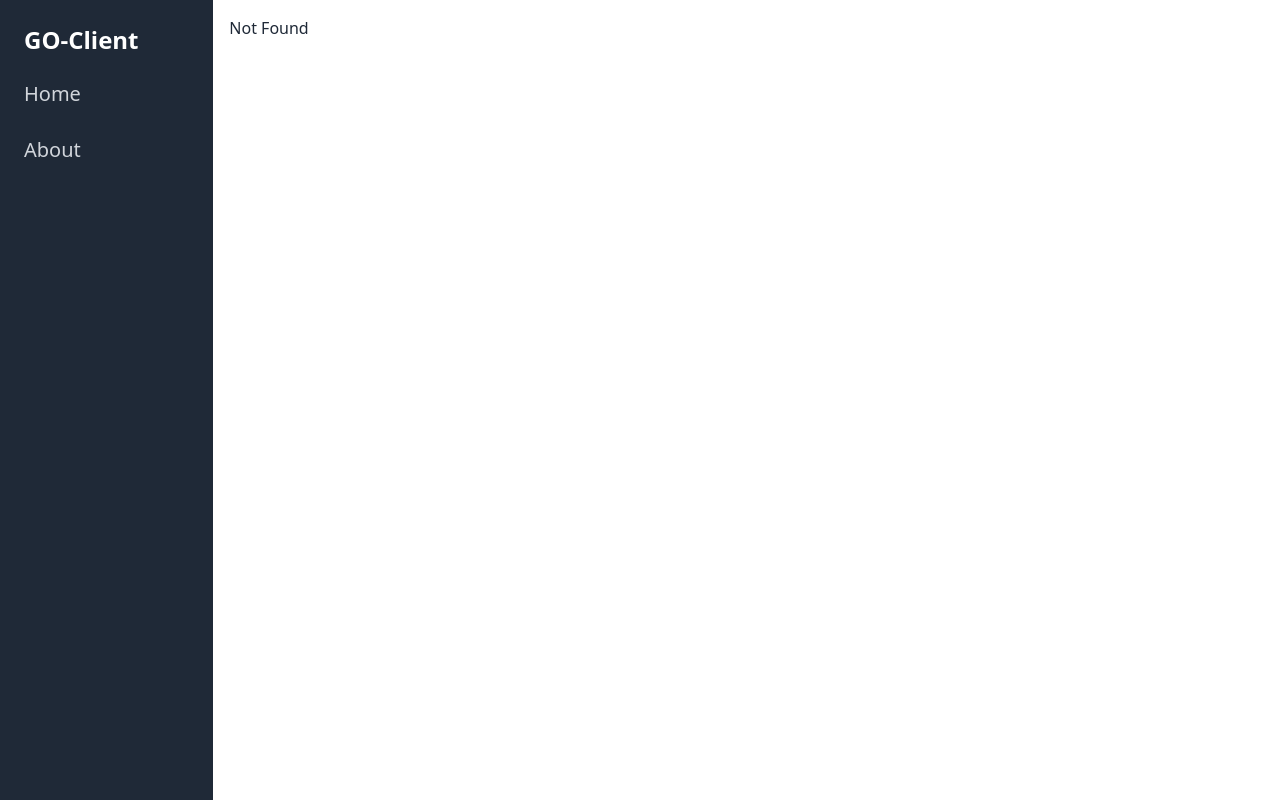
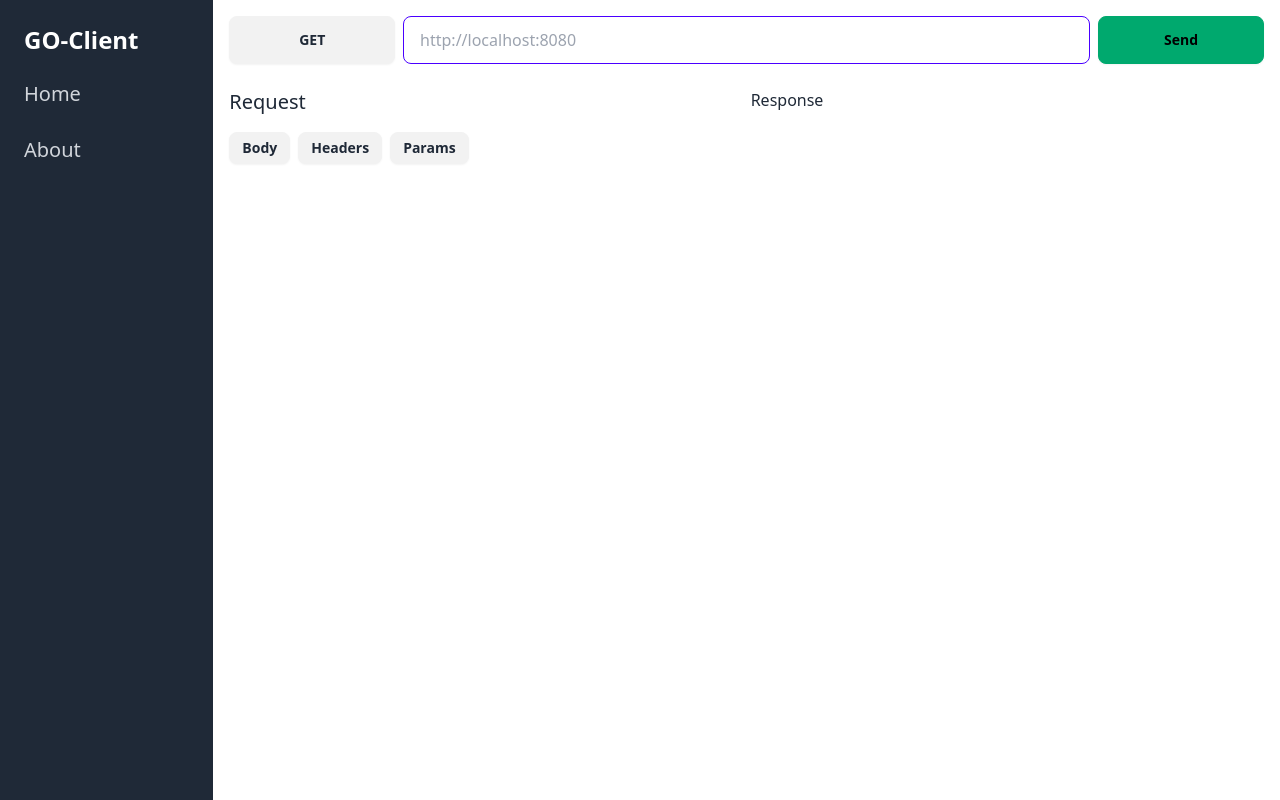
Before and after one commit to Secar98/go-fetch, a Svelte app in the folder frontend/: page / in a window 1280 px wide. Before the commit this address had no page. Built offline with nearby package versions, Linux system fonts and the light colour scheme.

Commit message:
Change styling and add appicon

```diff
--- a/frontend/src/App.svelte
+++ b/frontend/src/App.svelte
@@ -12,6 +12,7 @@
 
 <Router
     routes={{
+        "/": Home,
         "/home": Home,
         "/home/*": Home,
         "/about": About,
--- a/frontend/src/components/request-container/RequestContainer.svelte
+++ b/frontend/src/components/request-container/RequestContainer.svelte
@@ -1,5 +1,5 @@
 <script>
-    import Router, {link} from 'svelte-spa-router'
+    import Router, { link } from 'svelte-spa-router'
     import BodyContainer from './sub-containers/BodyContainer.svelte';
     import HeadersContainer from './sub-containers//HeadersContainer.svelte';
     import QueryParamsContainer from './sub-containers/QueryParamsContainer.svelte';
@@ -12,7 +12,7 @@
 </script>
 <div>
     <h1 class="text-xl mb-4">Request</h1>
-    <div class="grid grid-flow-col justify-start gap-4 mb-4">
+    <div class="grid grid-flow-col justify-start gap-2 mb-4">
         <a href="/home/body" use:link class="btn btn-sm">Body</a>
         <a href="/home/headers" use:link class="btn btn-sm">Headers</a>
         <a href="/home/query" use:link class="btn btn-sm">Params</a>
```
Also changed, not shown: frontend/src/assets/images/appicon.png (added), frontend/src/assets/images/icon.webp (added).
